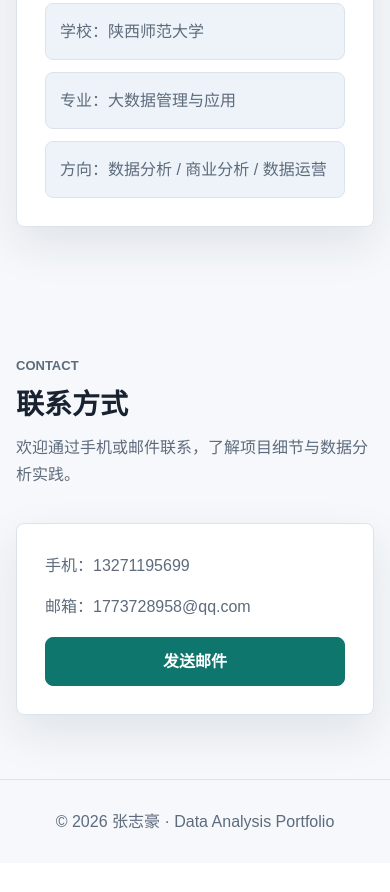
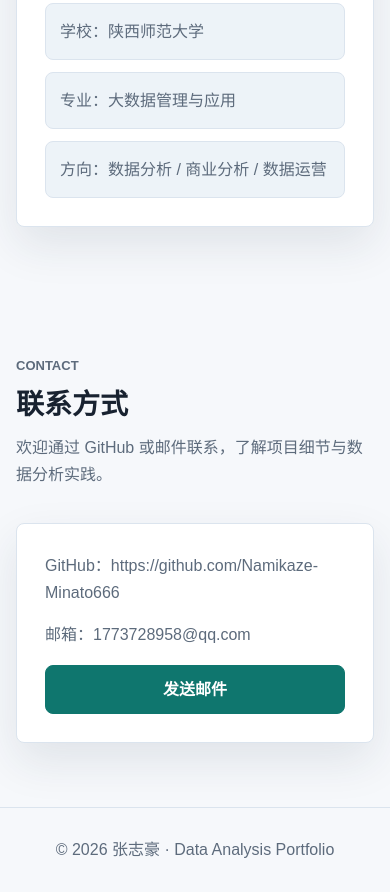
Before and after one commit to Namikaze-Minato666/data-portfolio, a plain HTML site: page index.html in a window 390 px wide. Shown: the part 5066-5958 px from the top of the page. Before the commit the page ends 5929 px from the top, so only its background shows below. Drawn offline with Linux system fonts and the light colour scheme.

Commit message:
Remove phone number from portfolio website

```diff
--- a/index.html
+++ b/index.html
@@ -200,11 +200,11 @@
         <div class="section-heading">
           <p class="eyebrow">Contact</p>
           <h2>联系方式</h2>
-          <p>欢迎通过手机或邮件联系，了解项目细节与数据分析实践。</p>
+          <p>欢迎通过 GitHub 或邮件联系，了解项目细节与数据分析实践。</p>
         </div>
         <div class="contact-card">
           <div class="contact-info">
-            <span class="contact-item">手机：13271195699</span>
+            <a class="contact-item" href="https://github.com/Namikaze-Minato666" target="_blank" rel="noreferrer">GitHub：https://github.com/Namikaze-Minato666</a>
             <a class="contact-item" href="mailto:1773728958@qq.com">邮箱：1773728958@qq.com</a>
           </div>
           <a class="btn primary" href="mailto:1773728958@qq.com">发送邮件</a>
```
Also changed, not shown: 1 other file.
